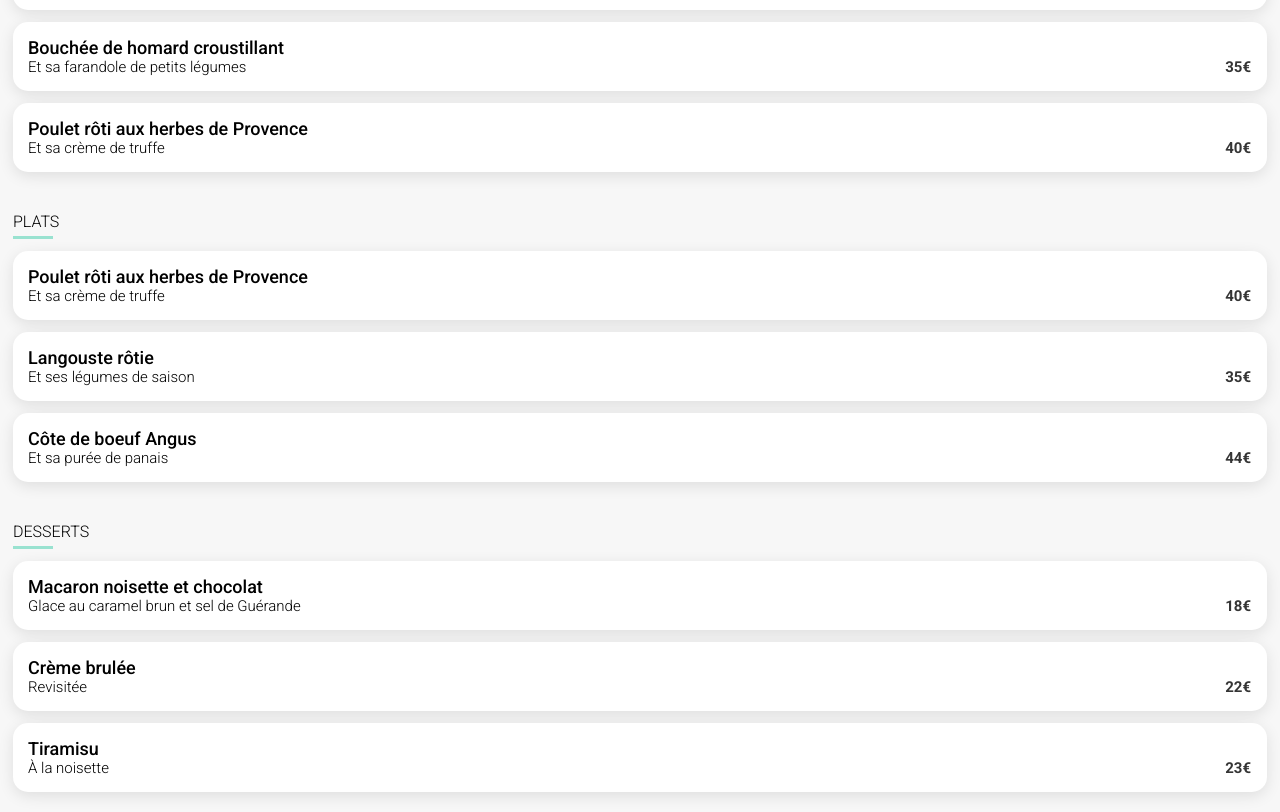
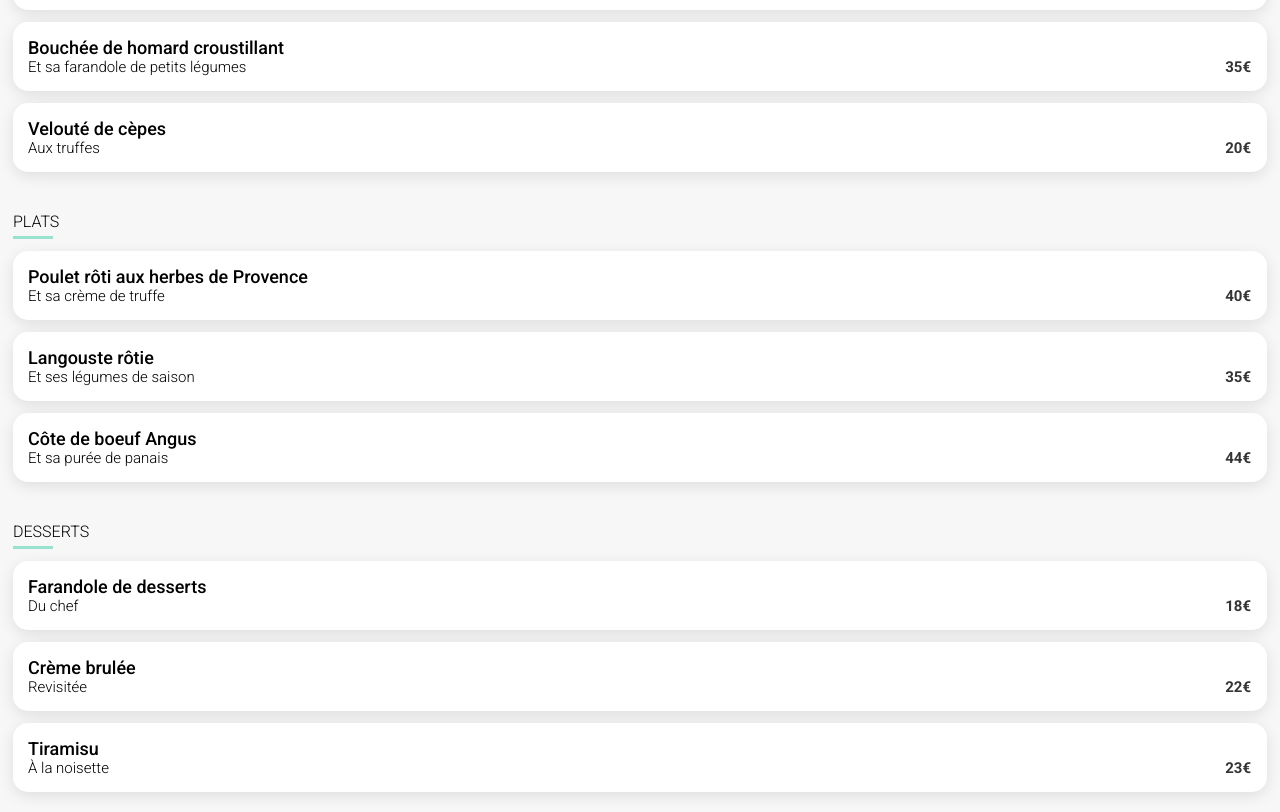
Before and after one commit to Stephane62450/Projet4-Ohmyfood, a website: page restaurants/menu_le_delice_des_sens.html in a window 1280 px wide. Shown: the part 488-1300 px from the top of the page. Drawn offline with Linux system fonts and the light colour scheme; a web font is replaced by a local one.

Commit message:
Ajout des 4 pages des restaurants modifications des menus

```diff
--- a/restaurants/menu_le_delice_des_sens.html
+++ b/restaurants/menu_le_delice_des_sens.html
@@ -51,10 +51,10 @@
                     </div>
                     <div class="menu-card">
                         <div class="card-content">
-                            <h4 class="card-title">Poulet rôti aux herbes de Provence</h4>
+                            <h4 class="card-title">Velouté de cèpes</h4>
                             <div class="menu-card-text">
-                                <span>Et sa crème de truffe</span>
-                                <span class="price">40€</span>
+                                <span>Aux truffes</span>
+                                <span class="price">20€</span>
                             </div>
                         </div>
                     </div>
@@ -97,9 +97,9 @@
                     <section class="menu-cards">
                     <div class="menu-card">
                         <div class="card-content">
-                            <h4 class="card-title">Macaron noisette et chocolat</h4>
+                            <h4 class="card-title">Farandole de desserts</h4>
                             <div class="menu-card-text">
-                                <span>Glace au caramel brun et sel de Guérande</span>
+                                <span>Du chef</span>
                                 <span class="price">18€</span>
                             </div>
                         </div>
```
Also changed, not shown: restaurants/menu_la_note_enchantee.html (+1 -1 lines).
